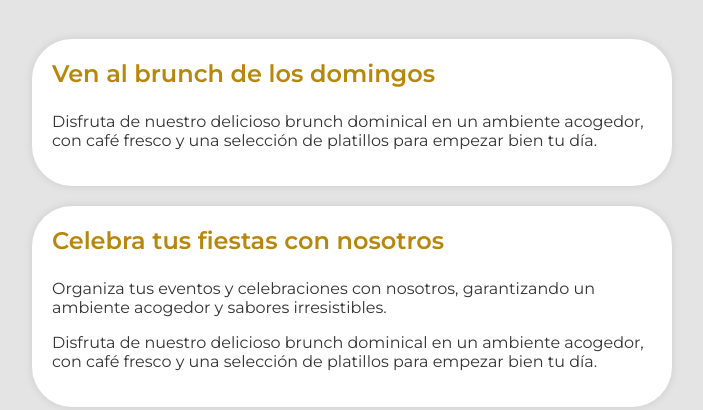
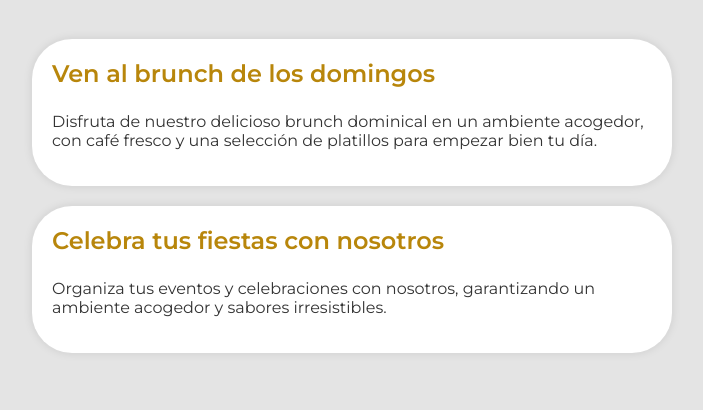
Before and after one commit to JorgeMRs/Mark_Tec_Caffe, a PHP site: page / in a window 1280 px wide. Shown: the part 801-1211 px from the top of the page, without its empty margins (288-991 px from the left). Run offline with PHP 8.4, Linux system fonts and the light colour scheme; some libraries are stand-ins or nearby versions.

Commit message:
cambios en index

```diff
--- a/index.php
+++ b/index.php
@@ -204,12 +204,6 @@ $isLoggedIn = isset($_SESSION['user_id']);
         </div>
         <div class="info-box">
             <h3>Celebra tus fiestas con nosotros</h3>
-            <p>Organiza tus eventos y celebraciones con nosotros, garantizando un ambiente acogedor y sabores
-                irresistibles.</p>
-            <p>Disfruta de nuestro delicioso brunch dominical en un ambiente acogedor, con café fresco y una selección de platillos para empezar bien tu día.</p>
-        </div>
-        <div class="info-box">
-            <h3>Celebra tus fiestas con nosotros</h3>
             <p>Organiza tus eventos y celebraciones con nosotros, garantizando un ambiente acogedor y sabores irresistibles.</p>
         </div>
     </section>
```
